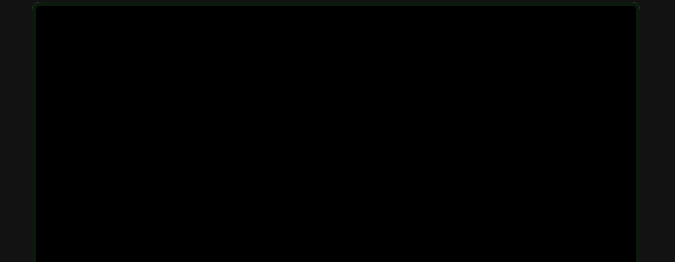
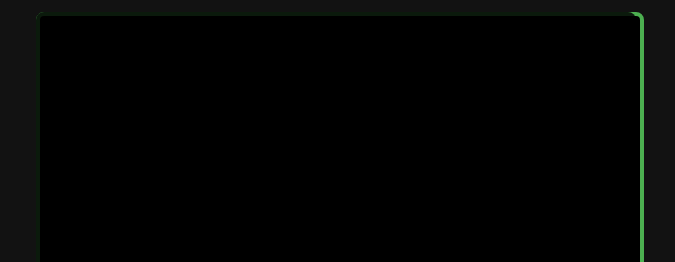
Before and after one commit to EdWebapp/megligiassnake, a plain HTML site: page index.html in a window 1280 px wide. Shown: the part 152-414 px from the top of the page, without its empty margins (304-979 px from the left). Drawn offline with Linux system fonts and the light colour scheme.

Commit message:
Update style.css

```diff
--- a/style.css
+++ b/style.css
@@ -1,18 +1,28 @@
 body {
     display: flex;
-    flex-direction: column;
     justify-content: center;
     align-items: center;
-    height: 100vh;
+    min-height: 100vh;
     margin: 0;
+    padding: 10px 0;
     background-color: #121212;
     color: #fff;
     font-family: 'Courier New', Courier, monospace;
-    overflow: hidden; /* Impede o scroll da página no mobile */
+    overflow: hidden;
+}
+
+/* Regra para o container principal que torna o jogo responsivo */
+#main-wrapper {
+    display: flex;
+    flex-direction: column;
+    align-items: center;
+    width: 95vw; /* Ocupa 95% da largura da tela */
+    max-width: 600px; /* Mas não passa de 600px em telas grandes */
 }
 
 h1 {
     color: #4CAF50;
+    text-align: center;
 }
 
 #score {
@@ -20,17 +30,20 @@ h1 {
     margin-bottom: 15px;
 }
 
+/* Regra que faz o canvas se ajustar ao container */
 canvas {
+    width: 100%; /* O canvas agora ocupa 100% do seu container */
+    height: auto; /* A altura se ajusta para manter a proporção */
     background-color: #000;
     border: 4px solid #4CAF50;
     border-radius: 8px;
-    /* Melhora a experiência de toque no celular */
     user-select: none;
     -webkit-tap-highlight-color: transparent;
 }
 
 #game-container {
     position: relative;
+    width: 100%;
 }
 
 #start-screen {
@@ -69,5 +82,3 @@ canvas {
 #start-btn:hover {
     background-color: #45a049;
 }
-
-/* AS REGRAS DE ESTILO PARA OS BOTÕES FORAM REMOVIDAS DAQUI */
```
